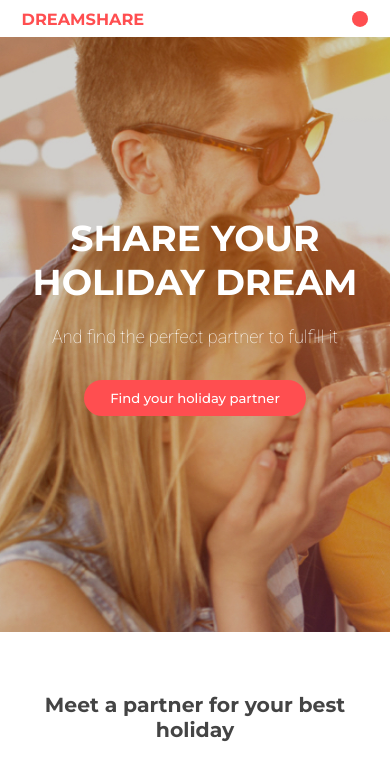
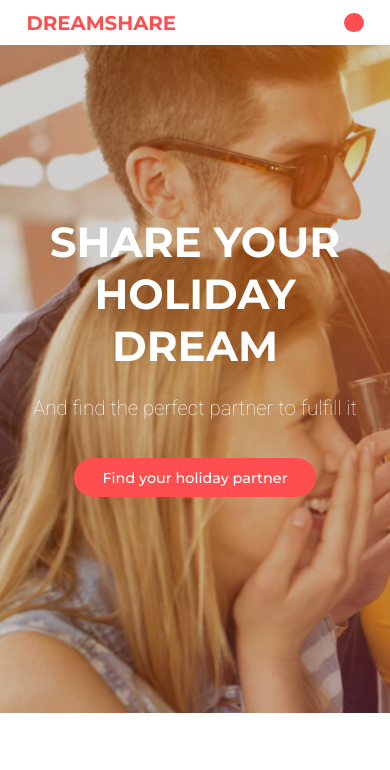
Before and after one commit to evanchristians/lima_bean, a plain HTML site: page index.html in a window 390 px wide. Shown: the top 770 px of the page. Drawn offline with Linux system fonts and the light colour scheme.

Commit message:
improved header sizings in mobile view

```diff
--- a/js/main.js
+++ b/js/main.js
@@ -27,6 +27,8 @@ window.addEventListener("scroll", function(){
   // HEADER BACKGROUND PARALLAX
   if (window.innerWidth > 780) {
     header.style.backgroundPositionY = Math.floor(offset * .3) + "px";
+  } else {
+    header.style.backgroundPositionY = "0px";
   }
 
 })
--- a/scss/partials/_base.scss
+++ b/scss/partials/_base.scss
@@ -95,7 +95,7 @@ nav {
 }
 
 #nav_burger {
-  font-size: .9em;
+  font-size: 1.1em;
   background: #fff;
   padding: .8em 1em;
   color: $pink;
--- a/scss/partials/_responsive.scss
+++ b/scss/partials/_responsive.scss
@@ -1,8 +1,5 @@
 // ------------------------ RESPONSIVE --------------------- //
 @media (max-width: 1024px) {
-  body {
-    font-size: 12px;
-  }
   .masonry_grid {
     grid-template-columns: repeat(2, 1fr);
   }
@@ -25,11 +22,14 @@
 }
 
 @media (max-width: 800px) {
+  body {
+    font-size: 12px;
+  }
   header h1 {
-    font-size: 3em;
+    font-size: 3.5em;
   }
   .hero_text p {
-    font-size: 1.5em;
+    font-size: 1.7em;
   }
   .footer_grid {
     grid-template-columns: repeat(3, 1fr);
@@ -39,9 +39,6 @@
     text-align: center;
     grid-column: span 3;
   }
-}
-
-@media (max-width: 780px) {
   nav {
     display: none;
     z-index: -999;
@@ -57,7 +54,12 @@
   #nav_burger {
     display: flex;
   }
+  .call_hero {
+    font-size: 1.2em;
+  }
 }
+
+
 
 @media (max-width: 611px) {
   .masonry_grid {
```
Also changed, not shown: css/main.css, 1 other file.
